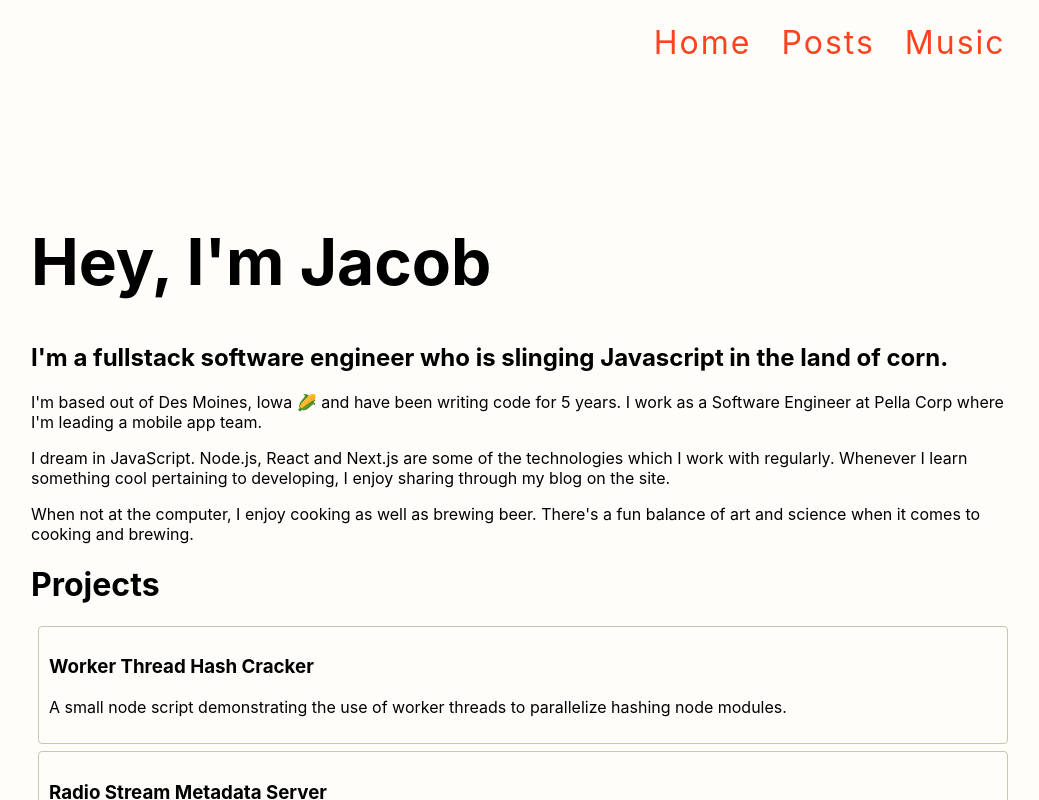
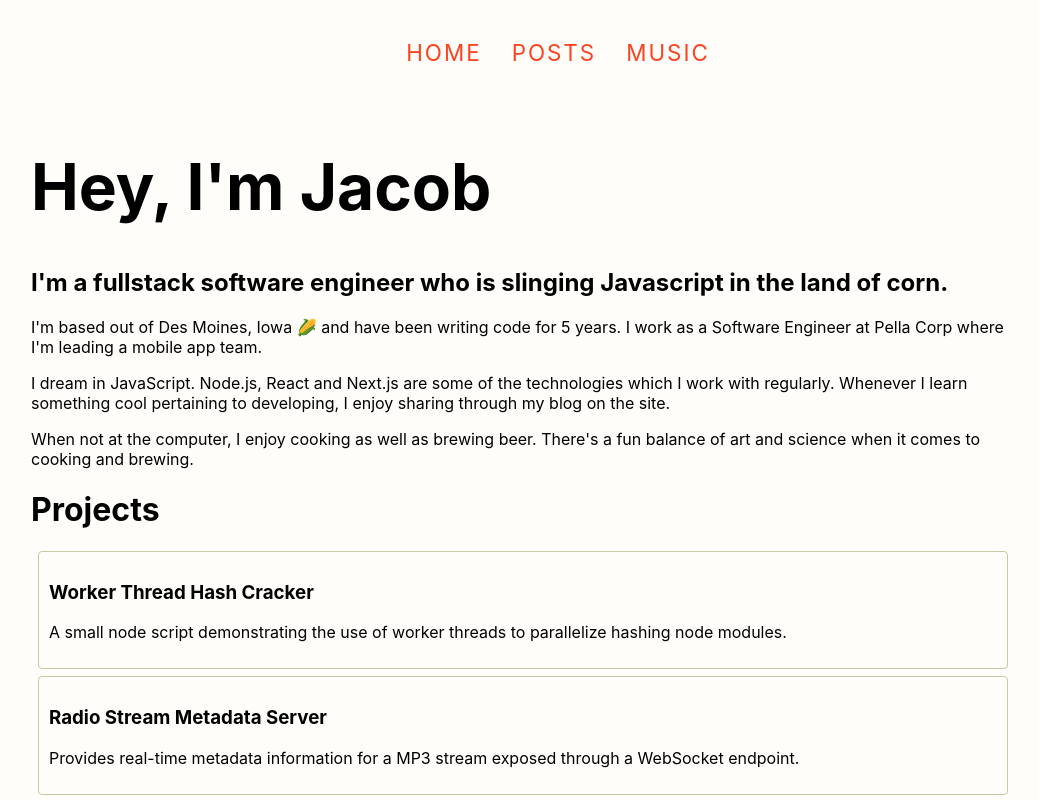
Before and after one commit to jjroush/roushio-next, a Next.js app: page / in a window 1280 px wide. Shown: the top 800 px of the page, without its empty margins (117-1156 px from the left). Built offline with nearby package versions, Linux system fonts and the light colour scheme; no server answers.

Commit message:
centered header

```diff
--- a/components/header.js
+++ b/components/header.js
@@ -3,29 +3,26 @@ import Link from 'next/link';
 import styles from './header.module.css';
 
 const Header = () => (
-    <div className={styles.HeaderWrapper}>
-      <div className={styles.HeaderContainer}>
-      <h2 style={{ margin: 0 }}></h2>
+  <div className={styles.HeaderContainer}>
       <nav className={styles.Nav}>
         <ul>
           <li>
             <Link href="/">
-              {'Home'}
+              {'HOME'}
             </Link>
           </li>
           <li>
             <Link href="/posts">
-              {'Posts'}
+              {'POSTS'}
             </Link>
           </li>
           <li>
             <Link href="/music">
-              {'Music'}
+              {'MUSIC'}
             </Link>
           </li>
         </ul>
       </nav>
-    </div>
   </div>
 );
 
--- a/components/header.module.css
+++ b/components/header.module.css
@@ -1,18 +1,12 @@
-.HeaderWrapper {
-    margin-bottom: 1.45rem;
-    overflow: hidden;
-    position: relative;
-    height: 180px;
-    text-align: right;
-}
-
 .HeaderContainer {
     margin: 0 auto;
     max-width: 1000px;
-    padding: 1.45rem 1.0875rem;
+    width: max-content;
+    padding: 2.45rem 1.0875rem;
     position: relative;
     z-index: 2;
     display: flex;
+    align-items: center;
     justify-content: space-between;
     color: red;
 }
@@ -20,13 +14,16 @@
 .Nav ul {
     margin: 0px;
     list-style: none;
+    display: flex;
+    flex-wrap: wrap;
 }
 
 .Nav ul li {
     margin-left: 30px;
     font-family: -apple-system, BlinkMacSystemFont, Segoe UI, Roboto, Oxygen, Ubuntu, Cantarell, Fira Sans, Droid Sans, Helvetica Neue, sans-serif;
-    font-size: 2rem;
-    text-align: right;
+    letter-spacing: 2px;
+    font-size: 1.4rem;
+    text-align: center;
     list-style-position: inside;
 }
 
@@ -40,10 +37,3 @@
     color: #ddd;
     cursor: pointer;
 }
-
-@media (min-width: 649px) {
-    .Nav ul {
-        display: flex;
-        flex-wrap: wrap;
-    }
-}
```
